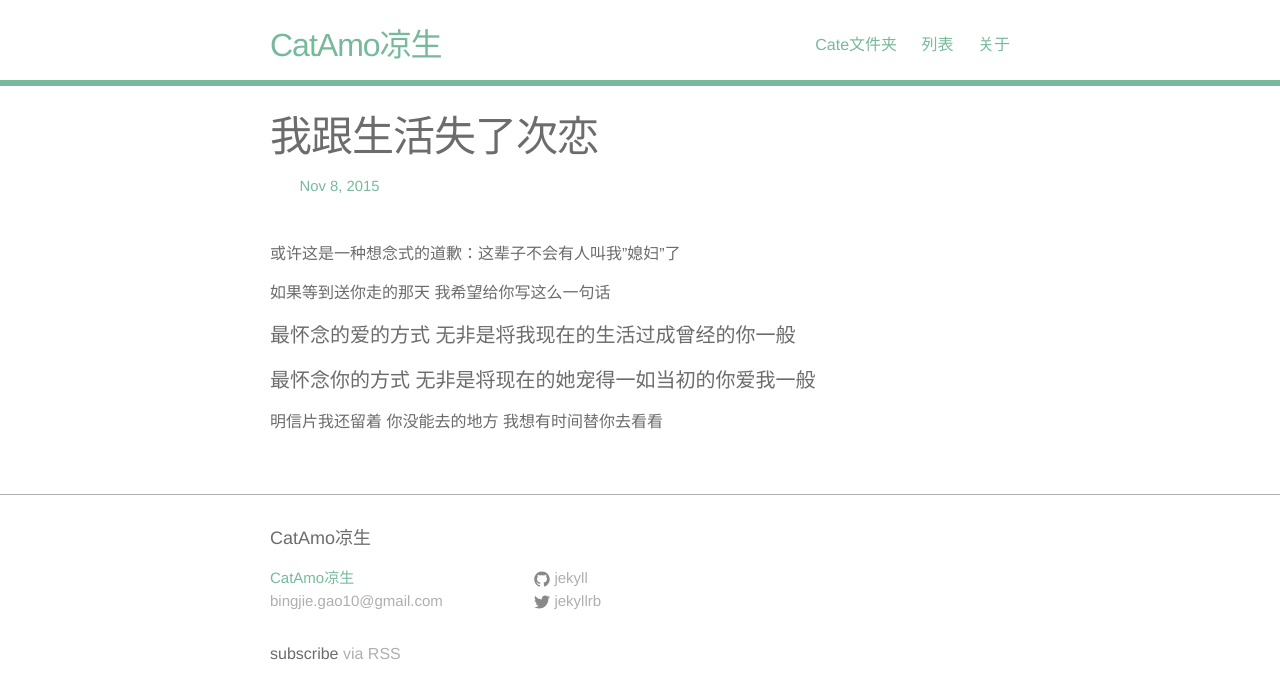
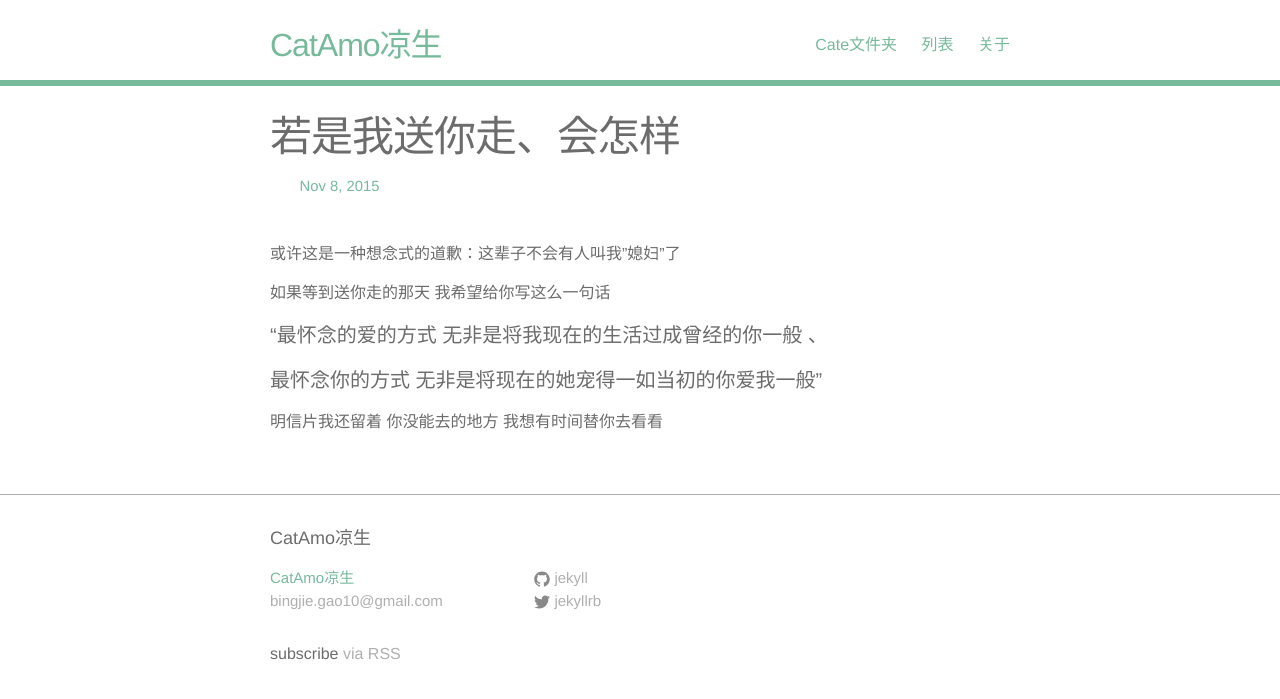
Before and after one commit to BingjieGao/bingjiegao.github.io, a Jekyll site: the page built from _posts/2015-11-07-若是我送你走、会怎样.md, in a window 1280 px wide. Shown: the top 699 px of the page. Built offline with Jekyll 4.4.1, drawn with Linux system fonts in a browser that asks for light colours; nearby versions of some CDN libraries; Markdown is read by kramdown in place of the engine named in the settings.

Commit message:
Update 2015-11-07-若是我送你走、会怎样.md

```diff
--- a/_posts/2015-11-07-若是我送你走、会怎样.md
+++ b/_posts/2015-11-07-若是我送你走、会怎样.md
@@ -1,6 +1,6 @@
 ---
 layout: post
-title:  "我跟生活失了次恋"
+title:  "若是我送你走、会怎样"
 date:   2015-11-08 22:10:18 +0000
 categories: 生活笔记
 ---
@@ -9,7 +9,7 @@ categories: 生活笔记
 
 如果等到送你走的那天 我希望给你写这么一句话
 
-####最怀念的爱的方式 无非是将我现在的生活过成曾经的你一般
-####最怀念你的方式 无非是将现在的她宠得一如当初的你爱我一般
+####"最怀念的爱的方式 无非是将我现在的生活过成曾经的你一般 、
+####最怀念你的方式 无非是将现在的她宠得一如当初的你爱我一般"
 
 明信片我还留着 你没能去的地方 我想有时间替你去看看
```
